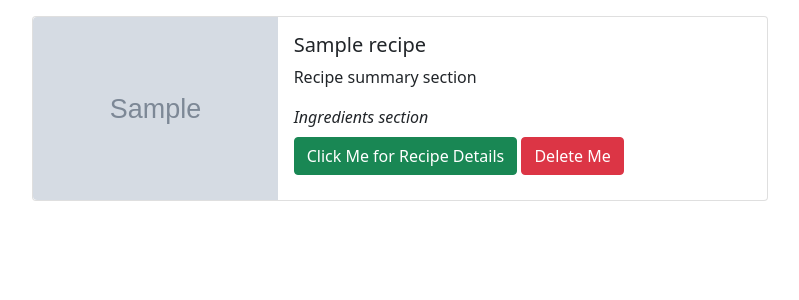
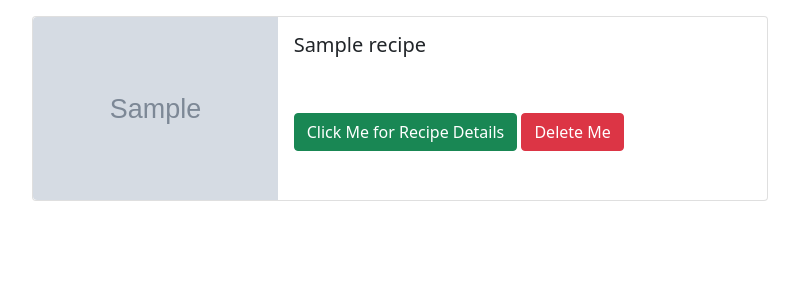
Before and after one commit to aubreyselamu/We-Have-Food-at-Home-, a Flask app: template templates/user/favorites.html in a window 1280 px wide. Shown: the part 56-356 px from the top of the page, without its empty margins (240-1039 px from the left). Run offline with Flask 2, Linux system fonts and the light colour scheme; the template is opened without the code that fills it: values that come from a table or form of the project are taken from there, others are empty; tables that the repository leaves empty hold one stand-in row (values such as "Sample post"); grey boxes marked "Sample" are stand-in pictures; some libraries are stand-ins or nearby versions.

Commit message:
updated UI

```diff
--- a/templates/user/favorites.html
+++ b/templates/user/favorites.html
@@ -1,6 +1,5 @@
 {% extends 'base.html' %}
 {% block content %}
-<div class="bg"></div>
       <div class="row justify-content-center">
         <div class="col-md-8">
           <ul class="list-group no-hover" id="recipes">
@@ -13,10 +12,7 @@
               <div class="col-md-8">
                 <div class="card-body">
                   <h5 class="card-title">{{favorite.recipe.name}}</h5>
-                  <p class="card-text">Recipe summary section</p>
-                  <div class="mb-2">
-                    <i>Ingredients section</i>
-                  </div>
+                  <br><br>
                   <form action="/recipe/{{favorite.recipe.id}}/delete" method="POST">
                     <a href="/recipe/{{favorite.recipe.id}}" class="btn btn-success">Click Me for Recipe Details</a>
                     <button class="btn btn-danger">Delete Me</button>
```
